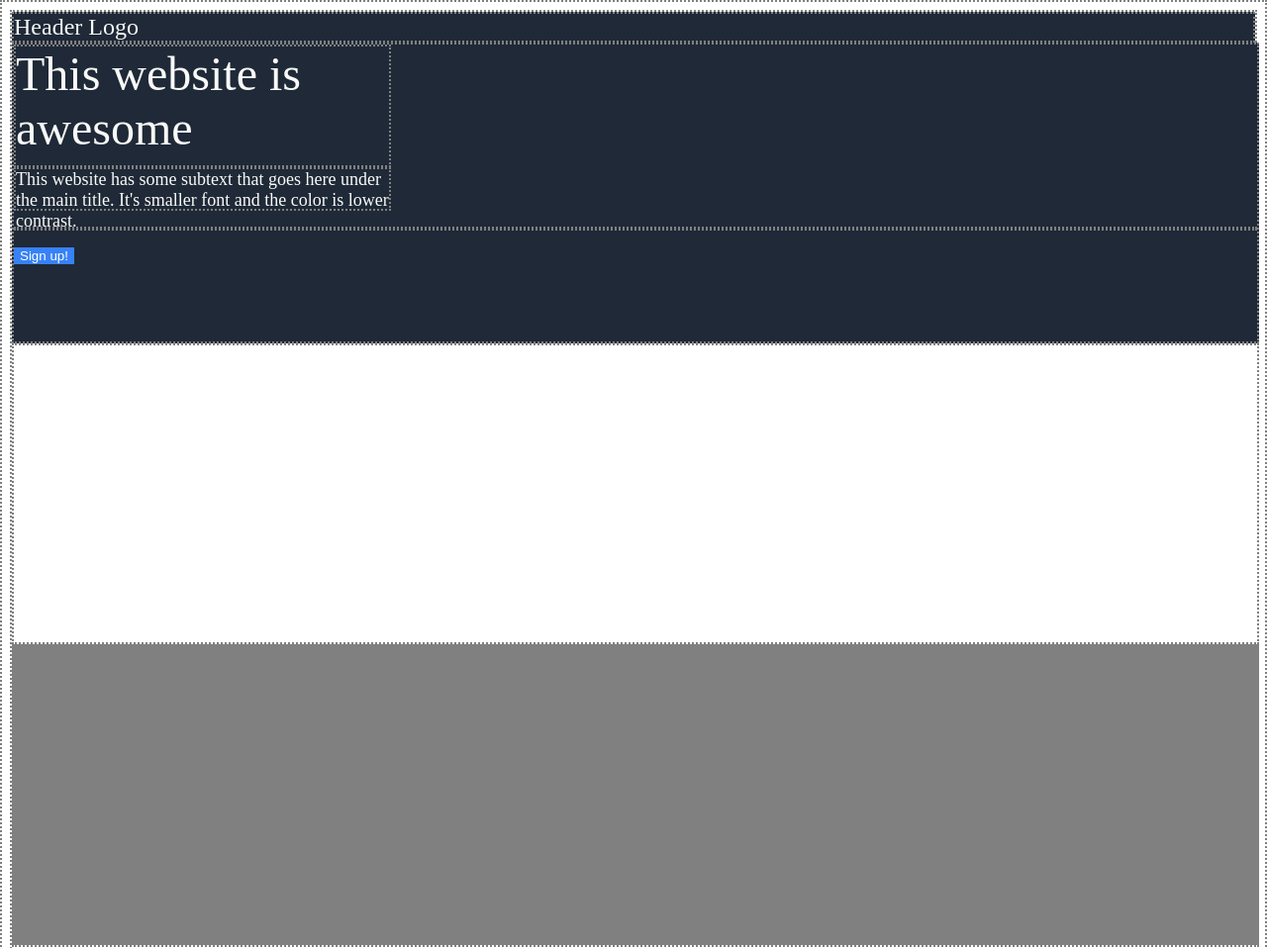
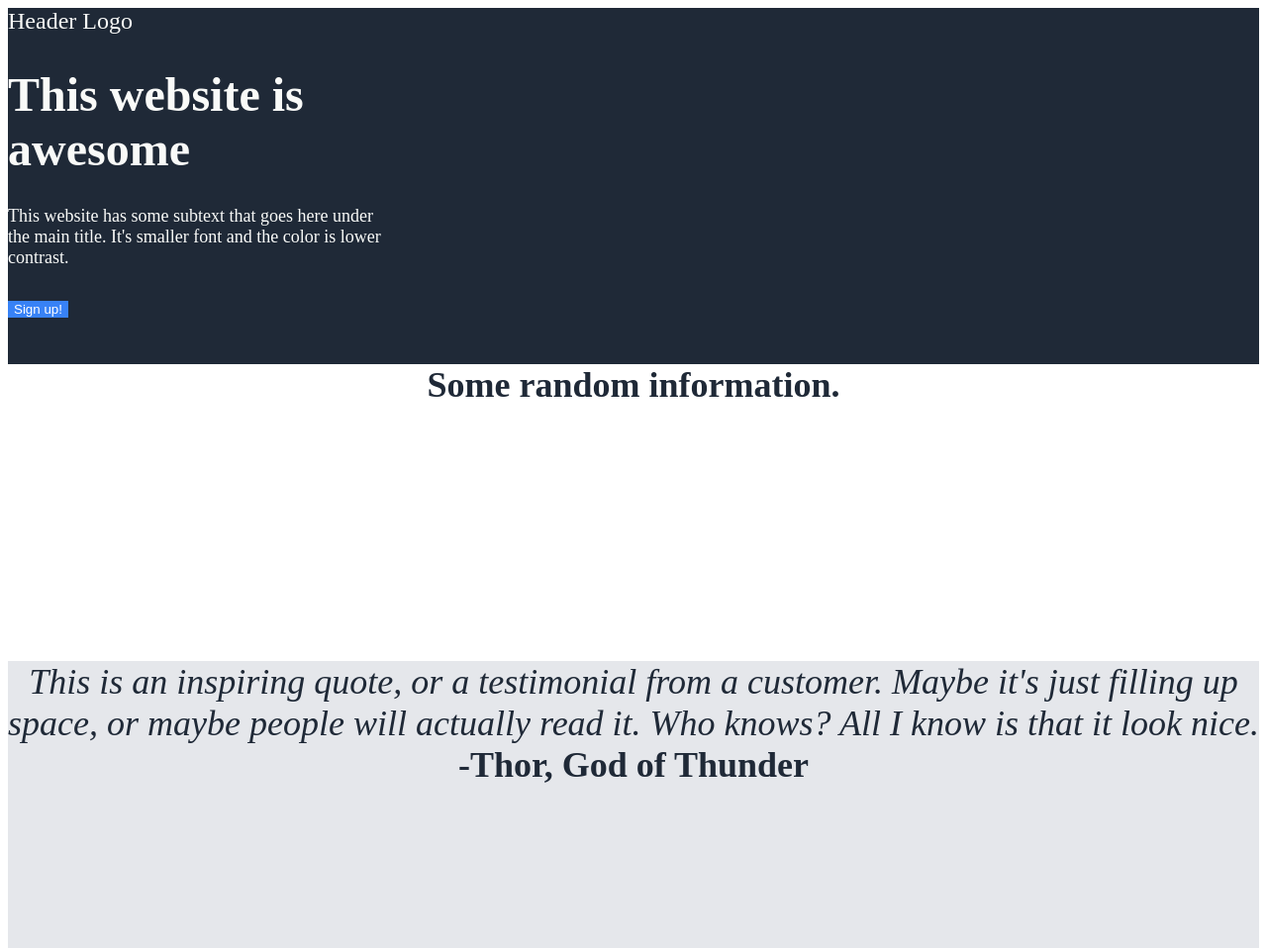
Before and after one commit to ctryon85/Landing-Page, a plain HTML site: page index.html in a window 1280 px wide. Shown: the top 958 px of the page at 99% size. Drawn offline with Linux system fonts and the light colour scheme.

Commit message:
TODO: Footer, container above footer, buttons

```diff
--- a/index.html
+++ b/index.html
@@ -8,16 +8,22 @@
 </head>
 
     <div id="header-logo">Header Logo</div>
+
     <div class="box">
         <div id="website-awesome">This website is awesome</div>
-       <div id="awesome-top">This website has some subtext that goes here under the main title. It's smaller
+
+        <div id="awesome-top">This website has some subtext that goes here under the main title. It's smaller
             font and the color is lower contrast.</div>
         </p>
         <button>Sign up!</button></div>
 
-    <div class="box2"></div>
-    <div class="box3"></div>
-    <div class="box4"></div>
+        <div class="box2">Some random information.</div>
+
+        <div class="box3"><em>This is an inspiring quote, or a testimonial from a customer. Maybe it's just filling up space,
+        or maybe people will actually read it. Who knows? All I know is that it look nice.</em><div id="thor"><strong>-Thor, God of Thunder</strong></div>
+    </div>
+
+        <div class="box4"></div>
     <div class="box5"></div>
 <body>
 <footer>
--- a/styles.css
+++ b/styles.css
@@ -2,8 +2,10 @@
    font-size: 24px;
    color: #F9FAF8;
    background-color: #1f2937;
+   height: 60px;
    }
-.box {
+
+   .box {
     width: 100%;
     height: 300px;
     background: #1f2937;
@@ -15,21 +17,28 @@
     height: 300px;
     background: white;
     margin: 0px auto;
+    font-size: 36px;
+    color: #1f2937;
+    font-weight: 700;
+    text-align: center;
+
 }
-.box3 {
+
+.box3, .thor {
     width: 100%;
     height: 300px;
-    background: gray;
+    background: #E5E7EB;
     margin: 0px auto;
+    color: #1F2937;
+    font-size: 36px;
+    text-align: center;
+
 }
 .box4 {
     width: 100%;
     height: 300px;
     background: white;
     margin: 0px auto;
-}
-* {
-    border: 2px dotted gray;
 }
 
 footer {
@@ -41,26 +50,28 @@ button {
     background-color: #3882F6;
     color: white;
     border: #3882F6;
+    margin: 20px auto;
 
 }
 
 #website-awesome {
     color: white;
     font-size: 48px;
-    font-weight: extra bold;
+    font-weight: 700;
     color: #F9FAF8;
     width: 30%;
-    height: 120px;
+    height: 140px;
     background: #1f2937;
-    margin: 0px left;
+    margin: 40px left;
+
 }
 
 #awesome-top {
     color: #F9FAF8;
     font-size: 18px;
     width: 30%;
-    height: 40px;
+    height: 60px;
     background: #1f2937;
-    margin: 0px left;
+    margin: 40px left;
 
 }
```
